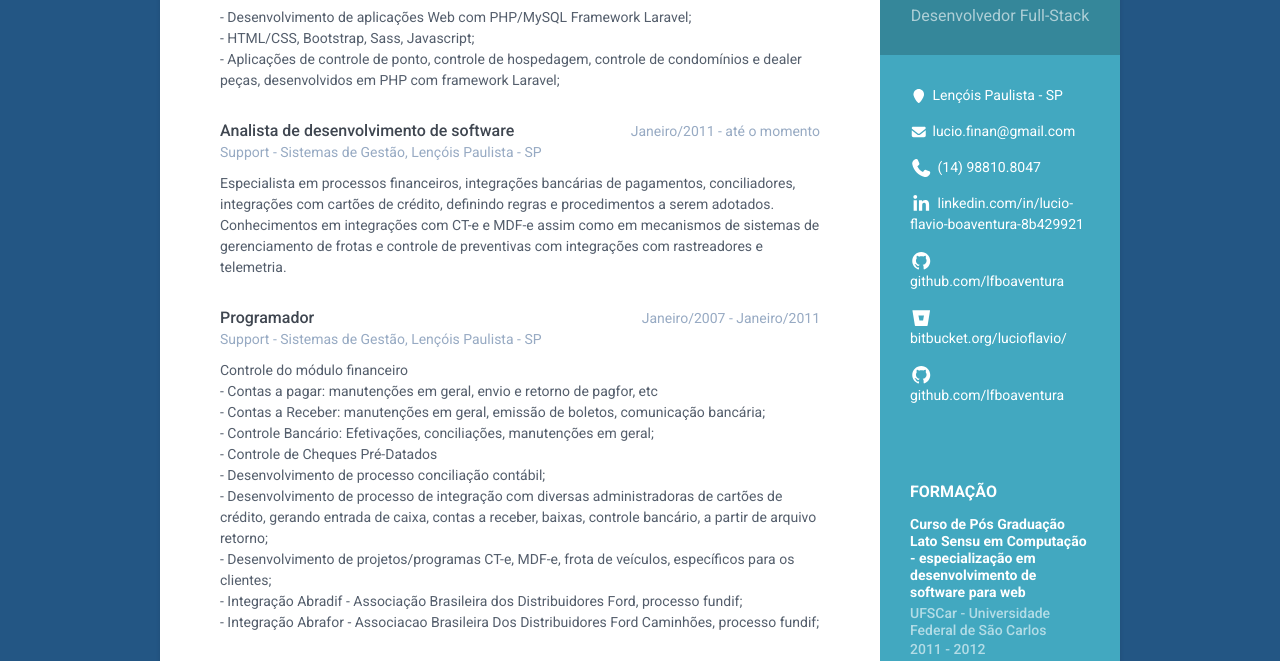
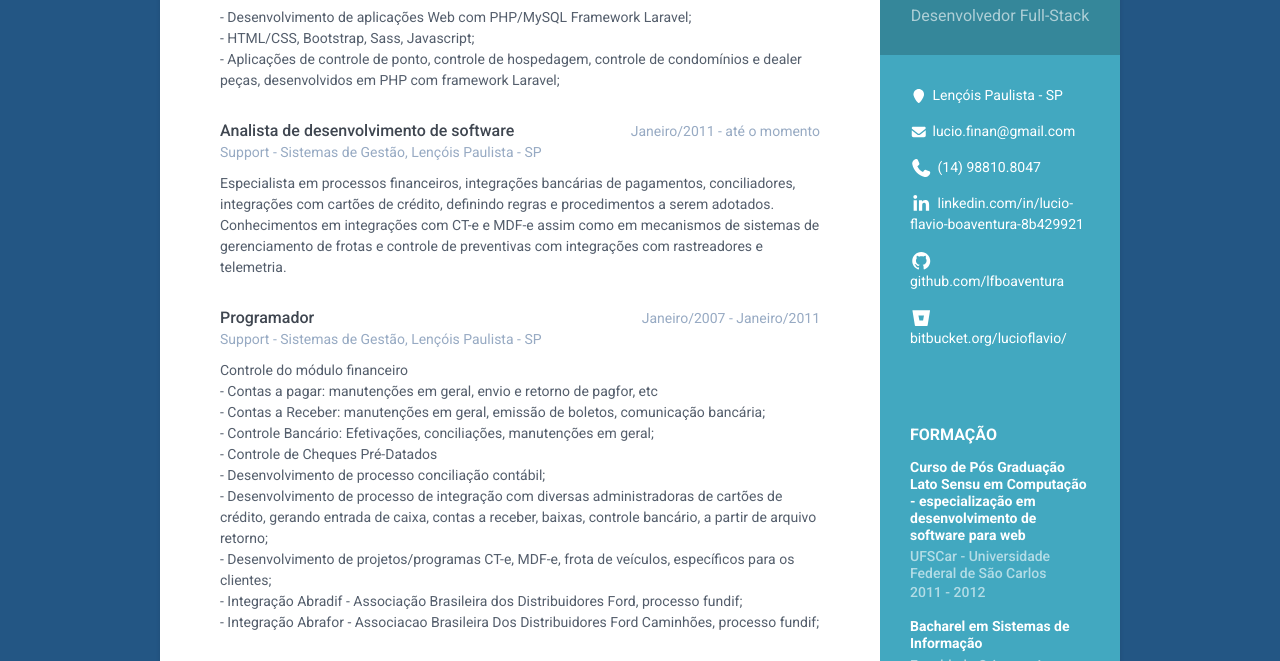
Before and after one commit to lfboaventura/resume, a plain HTML site: page index.html in a window 1280 px wide. Shown: the part 439-1100 px from the top of the page. Drawn offline with Linux system fonts and the light colour scheme.

Commit message:
atualizações

```diff
--- a/index.html
+++ b/index.html
@@ -37,7 +37,6 @@
                     <li class="linkedin"><i class="fab fa-linkedin-in"></i><a href="https://linkedin.com/in/lucio-flavio-boaventura-8b429921" target="_blank">linkedin.com/in/lucio-flavio-boaventura-8b429921</a></li>
                     <li class="github"><i class="fab fa-github"></i><a href="https://github.com/lfboaventura" target="_blank">github.com/lfboaventura</a></li>
                     <li class="linkedin"><i class="fab fa-bitbucket"></i><a href="https://bitbucket.org/lucioflavio/" target="_blank">bitbucket.org/lucioflavio/</a></li>
-                    <li class="github"><i class="fab fa-github"></i><a href="https://github.com/lfboaventura" target="_blank">github.com/lfboaventura</a></li>
                 </ul>
             </div><!--//contact-container-->
             <div class="education-container container-block">
```
Also changed, not shown: 1 other file.
